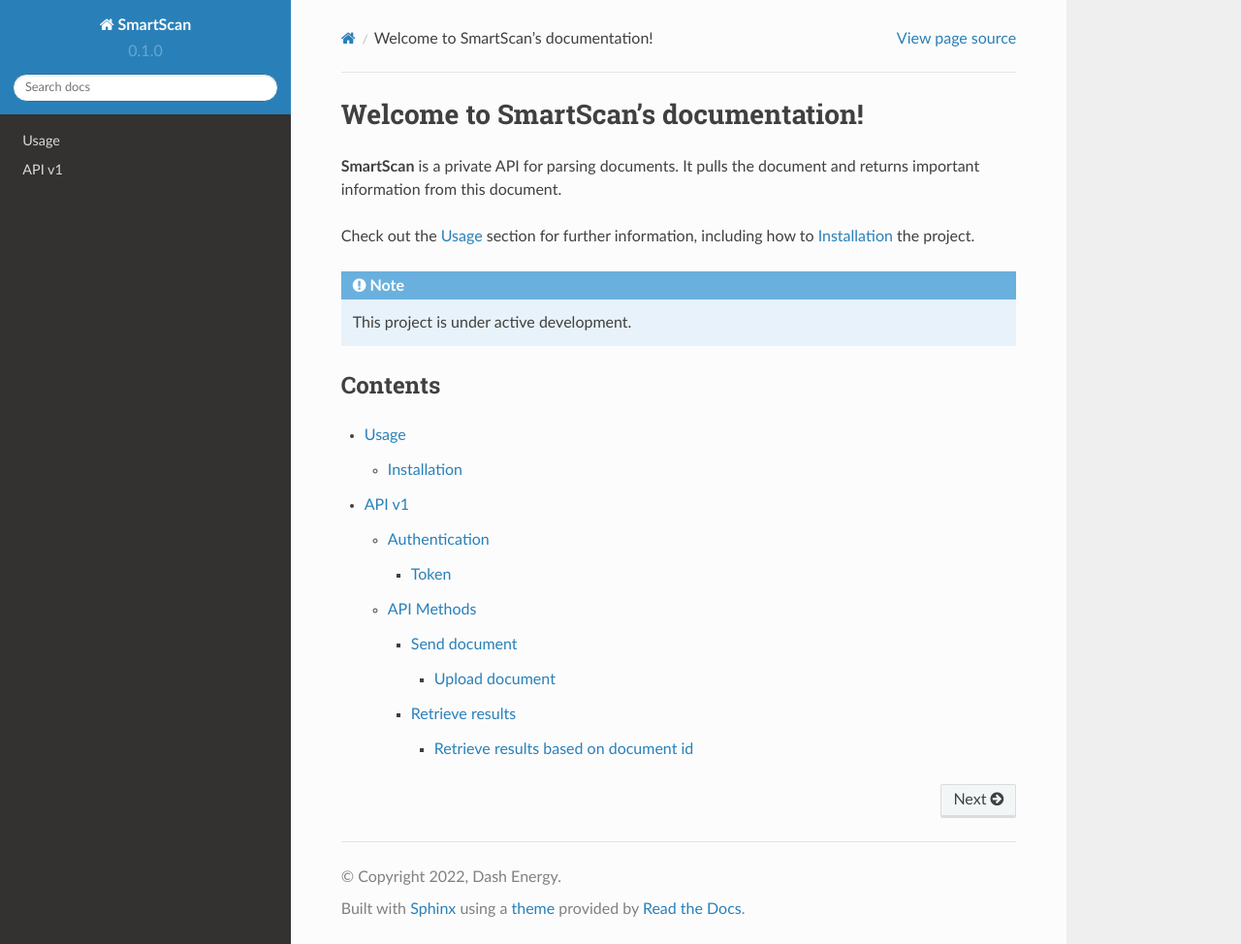
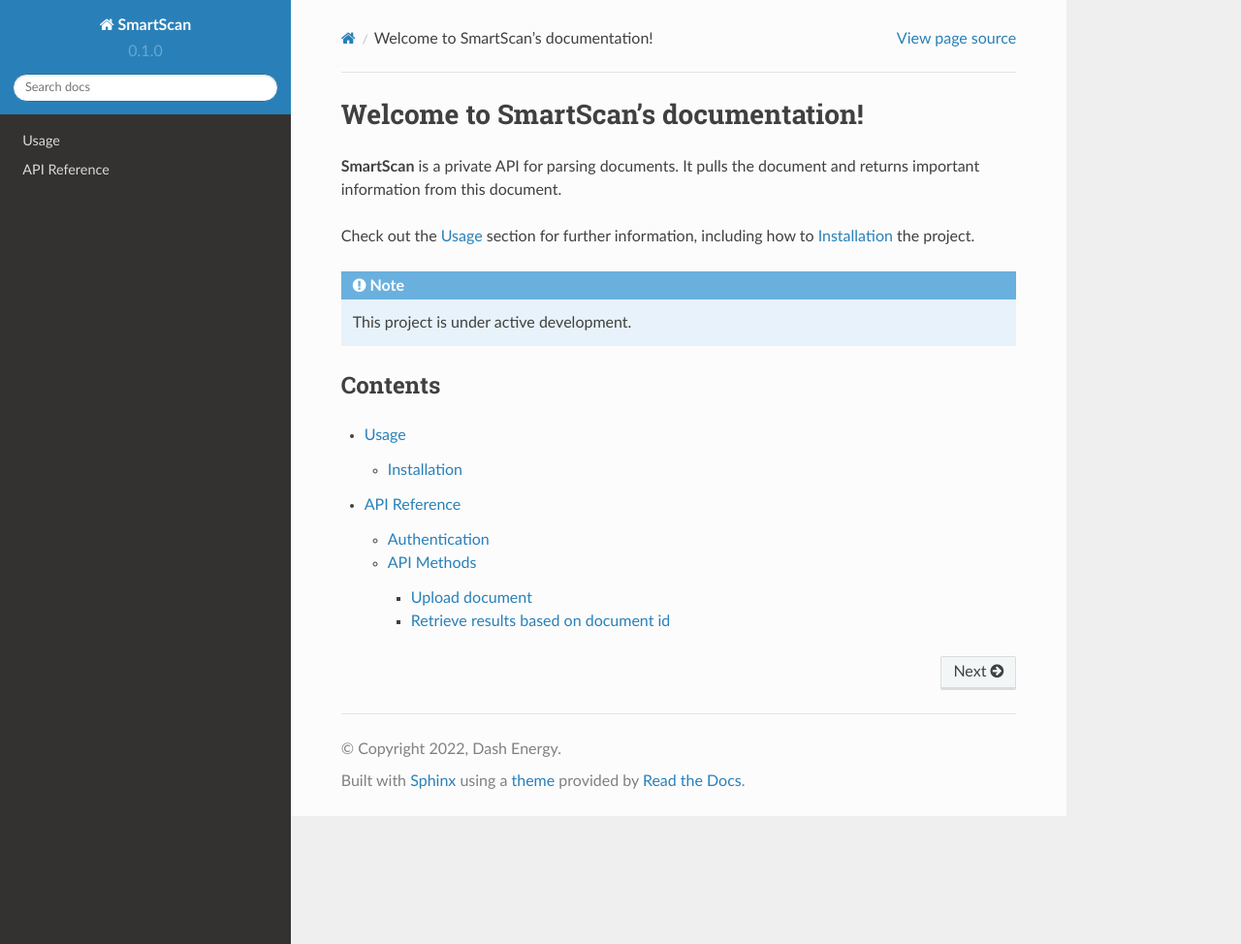
Before and after one commit to DashEnergy/smartscan-docs, a Sphinx documentation site: the page built from docs/source/index.rst, in a window 1280 px wide and 974 px high. Shown: the whole window at 97% size. Built offline with Sphinx 7.4.7 and the Read the Docs theme 2.0.0, drawn with Linux system fonts in a browser that asks for light colours.

Commit message:
Fix bug in documentation. Add extra extensions.

```diff
--- a/docs/source/api.rst
+++ b/docs/source/api.rst
@@ -1,4 +1,4 @@
-API v1
+API Reference
 ======
 
 .. contents:: Table of contents
@@ -6,26 +6,20 @@ API v1
    :backlinks: none
    :depth: 3
 
+
 Authentication
---------------
+~~~~~~~~~~~~~~
 
 Requests to the SmartScan public API are for private usage only.
 All endpoints require authentication.
 
-
-Token
-~~~~~
-
-In order to be able to use this API you have to request API token.
+In order to be able to use this API you have to request API **token**.
 
 
 
 API Methods
---------------
+~~~~~~~~~~~
 
-
-Send document
-~~~~~~~~~~~~~~~
 
 Upload document
 +++++++++++++++
@@ -69,10 +63,6 @@ Upload document
             "document_id": "<document_id>.pdf"
         }
 
-
-
-Retrieve results
-~~~~~~~~~~~~~~~~
 
 Retrieve results based on document id
 +++++++++++++++++++++++++++++++++++++
--- a/docs/source/conf.py
+++ b/docs/source/conf.py
@@ -12,6 +12,8 @@ version = '0.1.0'
 # -- General configuration
 
 extensions = [
+    'sphinxcontrib.httpdomain',
+    'sphinx_tabs.tabs',
     'sphinx.ext.duration',
     'sphinx.ext.doctest',
     'sphinx.ext.autodoc',
```
